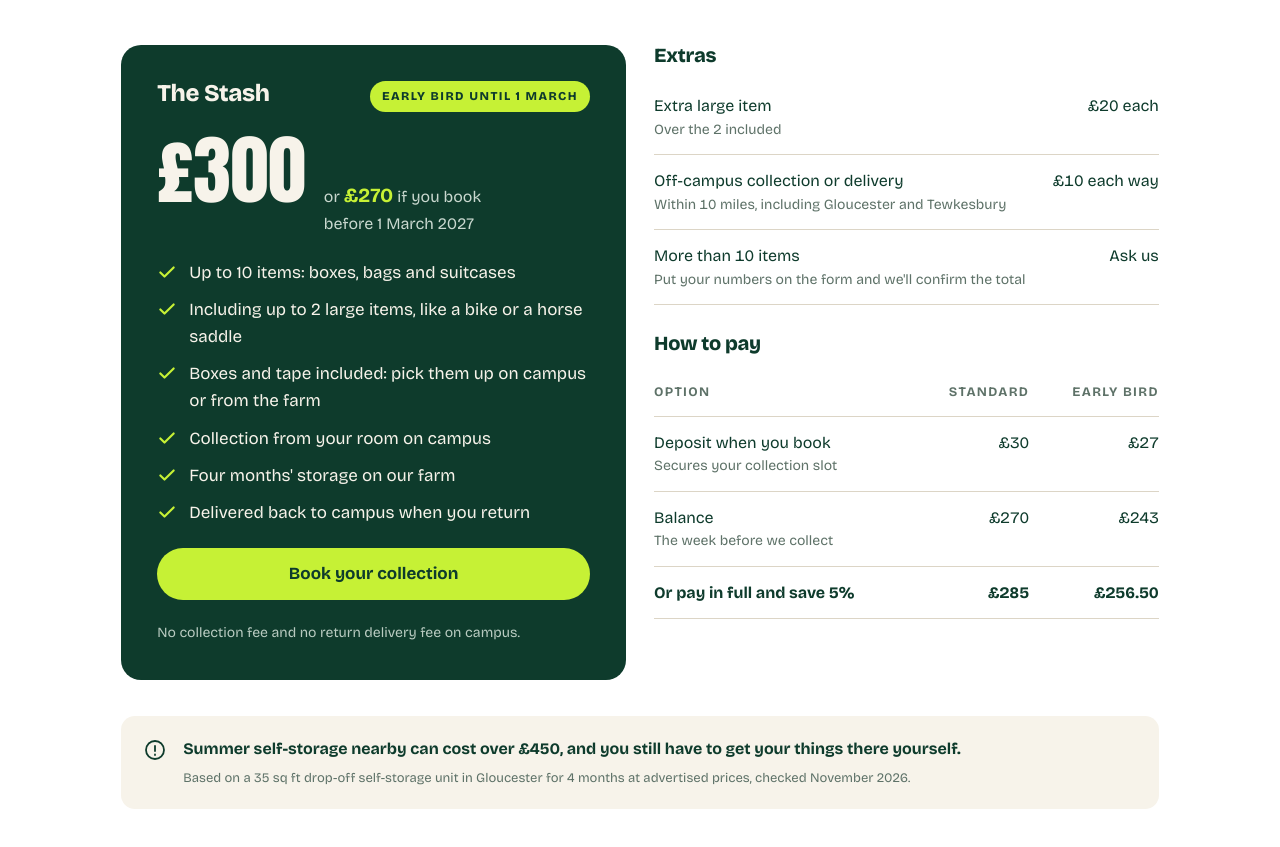
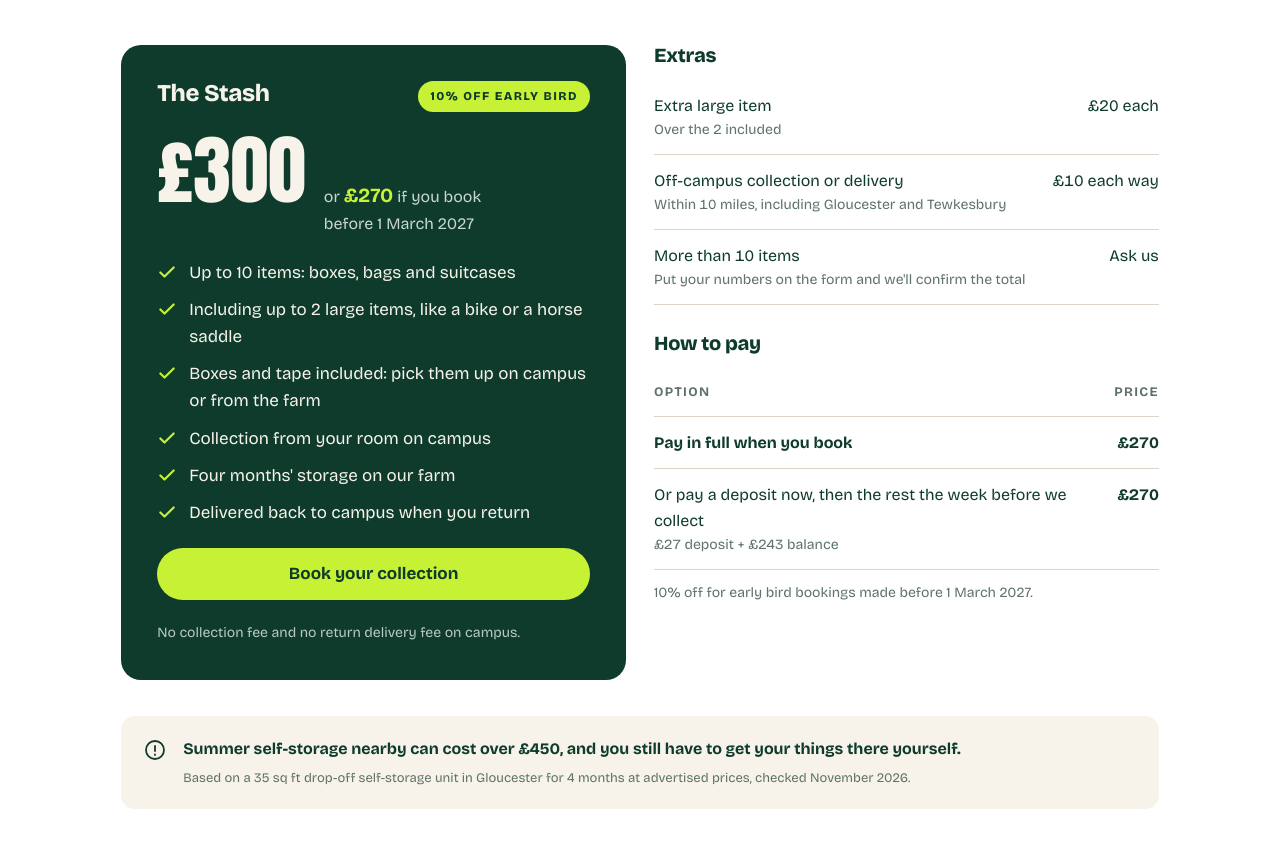
Before and after one commit to HartStash/hartpury-stash-website, a plain HTML site: page index.html in a window 1280 px wide. Shown: the part 1799-2646 px from the top of the page. Drawn offline with nearby package versions, Linux system fonts and the light colour scheme.

Commit message:
Add files via upload

```diff
--- a/index.html
+++ b/index.html
@@ -327,7 +327,7 @@ footer a:hover{text-decoration:underline}
       </div>
       <div class="price-grid">
         <div class="plan">
-          <div class="plan-top"><h3>The Stash</h3><span class="badge">Early bird until 1 March</span></div>
+          <div class="plan-top"><h3>The Stash</h3><span class="badge">10% off early bird</span></div>
           <div class="amounts"><span class="big">£300</span><span class="alt">or <b>£270</b> if you book<br>before 1 March 2027</span></div>
           <ul class="ticks">
             <li><svg viewBox="0 0 24 24" fill="none" stroke="currentColor" stroke-width="2.6" stroke-linecap="round" stroke-linejoin="round" aria-hidden="true"><path d="M4 12.5l5 5L20 6.5"/></svg>Up to 10 items: boxes, bags and suitcases</li>
@@ -354,13 +354,13 @@ footer a:hover{text-decoration:underline}
           <div class="tbl-card">
             <h3>How to pay</h3>
             <table>
-              <thead><tr><th>Option</th><th class="r">Standard</th><th class="r">Early bird</th></tr></thead>
+              <thead><tr><th>Option</th><th class="r">Price</th></tr></thead>
               <tbody>
-                <tr><td>Deposit when you book<small>Secures your collection slot</small></td><td class="r">£30</td><td class="r">£27</td></tr>
-                <tr><td>Balance<small>The week before we collect</small></td><td class="r">£270</td><td class="r">£243</td></tr>
-                <tr><td><b>Or pay in full and save 5%</b></td><td class="r"><b>£285</b></td><td class="r"><b>£256.50</b></td></tr>
+                <tr><td><b>Pay in full when you book</b></td><td class="r"><b>£270</b></td></tr>
+                <tr><td>Or pay a deposit now, then the rest the week before we collect<small>£27 deposit + £243 balance</small></td><td class="r"><b>£270</b></td></tr>
               </tbody>
             </table>
+            <p style="margin-top:12px;font-size:14px;color:var(--moss)">10% off for early bird bookings made before 1 March 2027.</p>
           </div>
         </div>
       </div>
@@ -454,7 +454,7 @@ footer a:hover{text-decoration:underline}
         </details>
         <details>
           <summary>How do I pay?</summary>
-          <p>Once we've confirmed your booking, we'll email you a secure payment link. Pay a 10% deposit to secure your slot and the rest the week before we collect, or pay in full and save 5%.</p>
+          <p>Book before 1 March and it's £270 for the summer. Pay the full £270 when you book, or a £27 deposit to secure your place and £243 the week before we collect. We'll email you a secure payment link with your booking confirmation.</p>
         </details>
         <details>
           <summary>Can I cancel?</summary>
```
